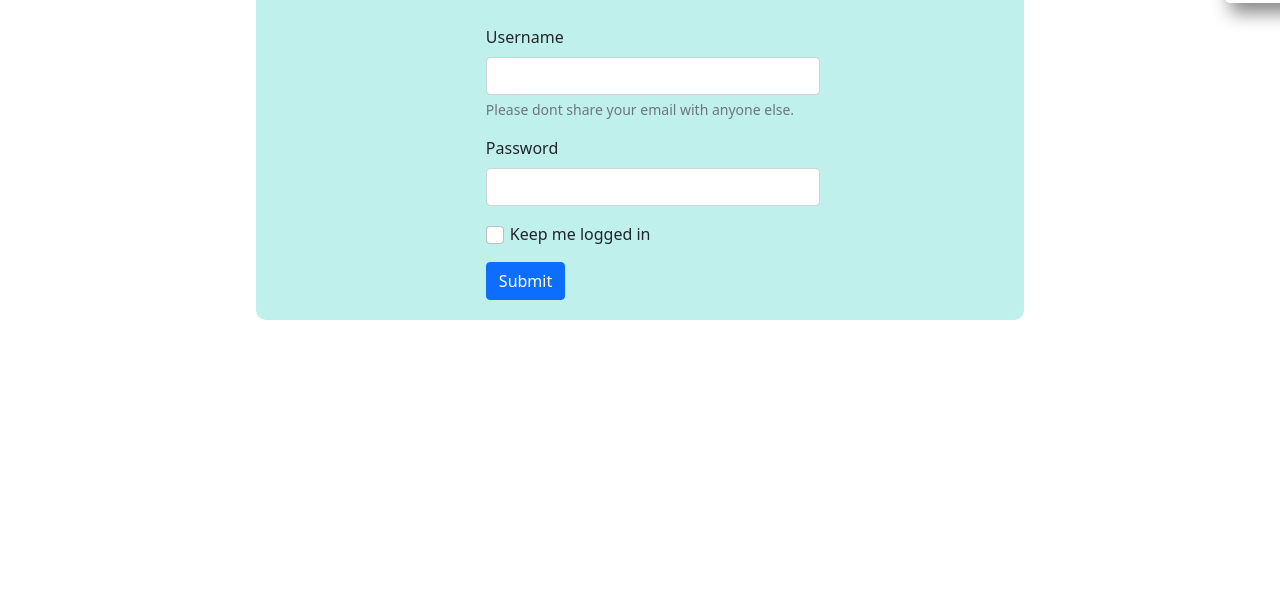
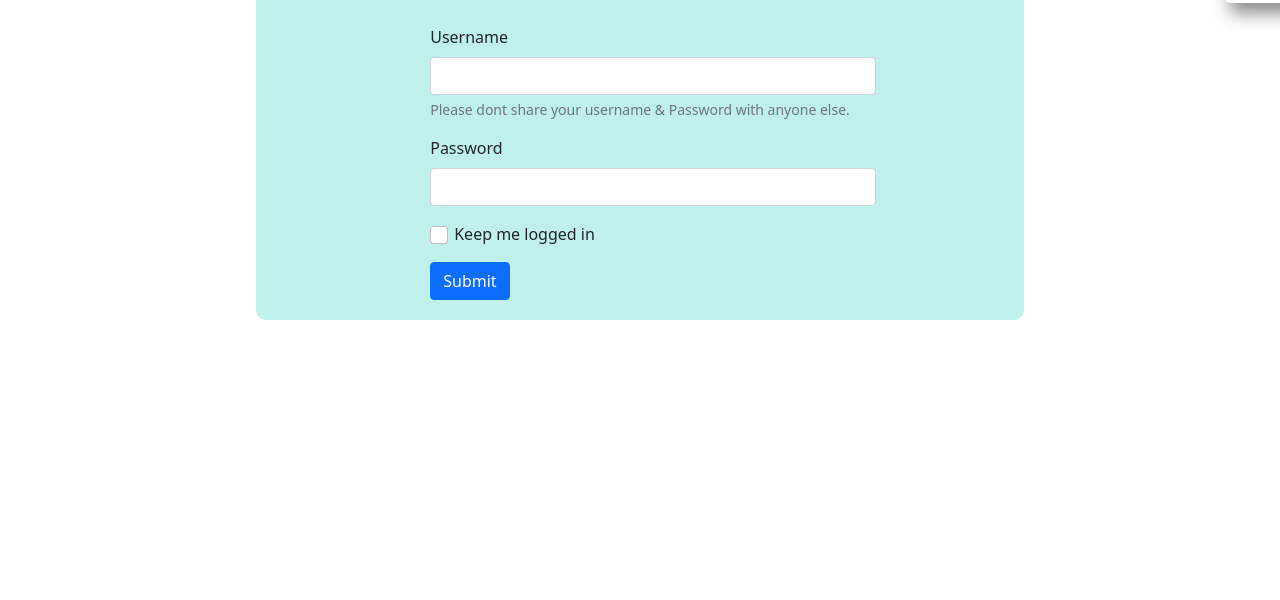
Before and after one commit to braincodeishan/braincodeishan.github.io, a plain HTML site: page index.html in a window 1280 px wide. Shown: the part 122-722 px from the top of the page. Drawn offline with nearby package versions, Linux system fonts and the light colour scheme.

Commit message:
02.09.2021 IT 5

```diff
--- a/index.html
+++ b/index.html
@@ -120,7 +120,7 @@
                         <div class="mb-3">
                           <label for="exampleInputEmail1" class="form-label">Username</label>
                           <input type="email" class="form-control" id="exampleInputEmail1" aria-describedby="emailHelp">
-                          <div id="emailHelp" class="form-text">Please dont share your email with anyone else.</div>
+                          <div id="emailHelp" class="form-text">Please dont share your username & Password with anyone else.</div>
                         </div>
                         <div class="mb-3">
                           <label for="exampleInputPassword1" class="form-label">Password</label>
```
